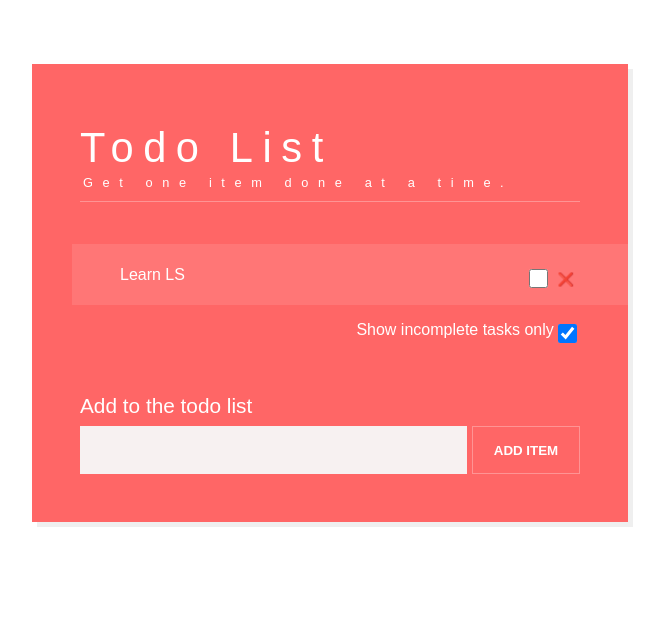
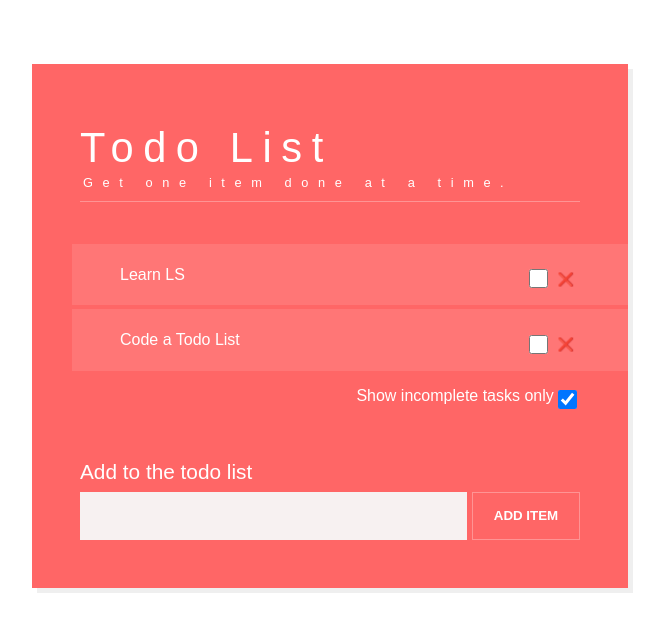
Before and after one commit to TruongVanPhuc123/StudyReactJS, a React (Create React App) app: page / in a window 1280 px wide. Shown: the top 632 px of the page, without its empty margins (310-974 px from the left). Built offline with nearby package versions, Linux system fonts and the light colour scheme.

Commit message:
toto-list-part1

```diff
--- a/src/App.js
+++ b/src/App.js
@@ -5,7 +5,7 @@ import './App.css';
 function App() {
   const [tasks, setTask] = useState([
     { id: "task_1", title: "Learn LS", status: 0 },
-    { id: "task_2", title: "Code a Todo List", status: 1 },
+    { id: "task_2", title: "Code a Todo List", status: 0 },
   ])
 
   const [showImcomplete, setShowImcomplete] = useState(true)
@@ -35,12 +35,16 @@ function App() {
   const setTaskStatus = (taskID, status) => {
     setTask(tasks.map((task) => {
       if (task.id === taskID) {
-        console.log(task.id, status)
-        return { ...tasks, status: status };
+        return { ...task, status: status ? 1 : 0 };
       }
       return task;
     }))
   };
+
+  const remmoveTask = (taskID) => {
+    setTask(tasks.filter((task) => task.id !== taskID))
+  }
+
   return (
     <div className="container">
       <h1 className="title">Todo List
@@ -48,7 +52,7 @@ function App() {
       </h1>
       <ul className="task-list">
         {tasks
-          .filter((task) => (showImcomplete === true ? task.status !== 1 : true))
+          .filter((task) => (showImcomplete ? task.status !== 1 : true))
           .map((task) => (
             <li key={task.id} className={task.status === 1 ? "done" : ""}>
               <span className="label">{task.title}</span>
@@ -56,7 +60,7 @@ function App() {
                 <input className="btn-action btn-action-done" type="checkbox"
                   checked={Boolean(task.status)}
                   onChange={(e) => setTaskStatus(task.id, e.target.checked)} />
-                <button className="btn-action btn-action-delete" >❌</button>
+                <button onClick={(e) => remmoveTask(task.id)} className="btn-action btn-action-delete" >❌</button>
               </div>
             </li>
           ))}
```
